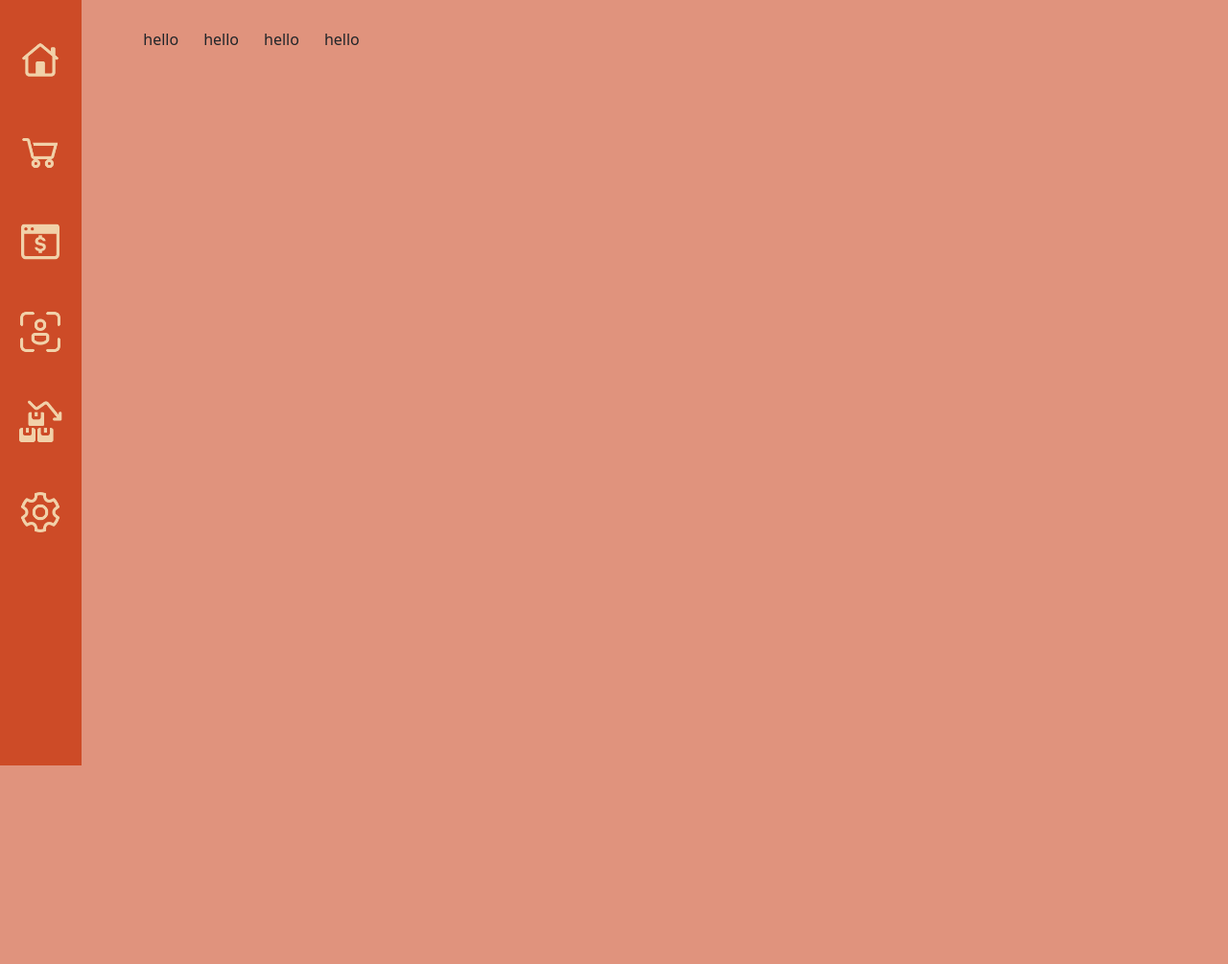
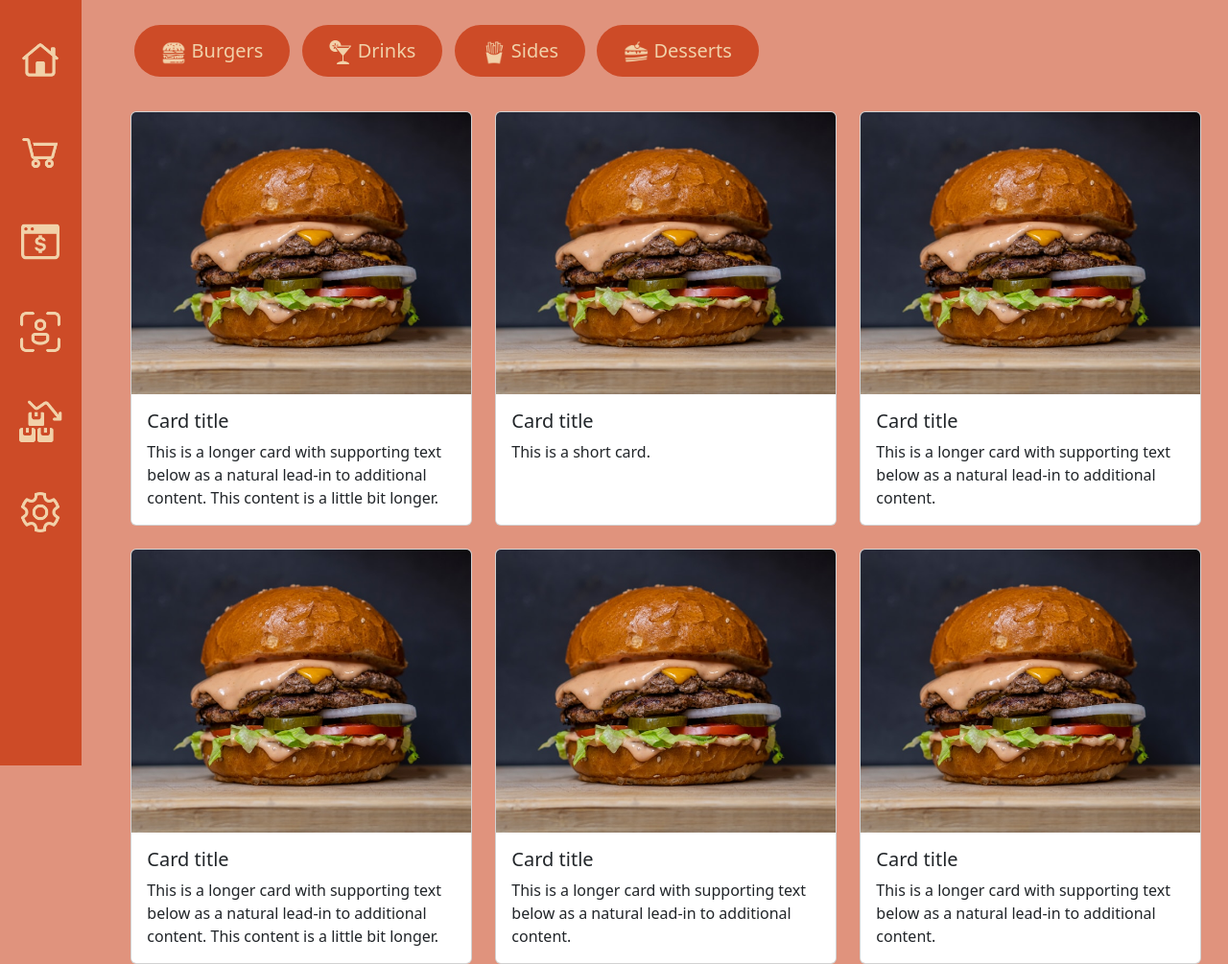
Before and after one commit to Eshhar121/MOS-Web, a plain HTML site: page index.html in a window 1280 px wide. Shown: the part 80-1085 px from the top of the page at 96% size. Before the commit the page ends 800 px from the top, so only its background shows below. Drawn offline with nearby package versions, Linux system fonts and the light colour scheme; a web font is replaced by a local one.

Commit message:
second commit

```diff
--- a/css/style.css
+++ b/css/style.css
@@ -38,6 +38,16 @@ body{
     transition: background-color 0.3s;
 }
 
+.b{
+    background-color: rgb(205, 75, 39);
+    color: #F1D1A9;
+    border: 0px;
+}
+
+.b:hover{
+    background-color: rgb(196, 53, 13);
+}
+
 @media(max-width: 600px){
     .navbar-text{
         display: none;
--- a/index.html
+++ b/index.html
@@ -16,7 +16,7 @@
         <div class="container-fluid">
             <a class="navbar-brand">
                 <img src="img/mos-burgers-high-resolution-logo.png" width="70" alt="" srcset="">
-            </a>
+            </a><p></p>
             <span class="navbar-text justify-content-sm-start">
                 HOME
             </span>
@@ -41,14 +41,69 @@
           <div class="col">
             <div class="container">
               <div class="row">
-                <div class="d-flex mt-4">
-                  <button type="button m-2" class="btn">hello</button>
-                  <button class="btn">hello</button>
-                  <button class="btn">hello</button>
-                  <button class="btn">hello</button>
+                <div class="mt-4 ml-4">
+                  <button class="b rounded-5 fs-5 p-1 m-1"><div class="m-1 mx-4 my-2"><img src="img/Sidebar/burger.png" width="26">  Burgers</div></button>
+                  <button class="b rounded-5 fs-5 p-1 m-1"><div class="m-1 mx-4 my-2"><img src="img/Sidebar/cocktail.png" width="25">  Drinks</div></button>
+                  <button class="b rounded-5 fs-5 p-1 m-1"><div class="m-1 mx-4 my-2"><img src="img/Sidebar/french.png" width="26">  Sides</div></button>
+                  <button class="b rounded-5 fs-5 p-1 m-1"><div class="m-1 mx-4 my-2"><img src="img/Sidebar/dessert.png" width="26">  Desserts</div></button>
                 </div>
               </div>
-              <div class="row row-cols-1 row-cols-md-2 g-4"></div>
+              <div class="row row-cols-1 row-cols-md-3 g-4 mt-2">
+                <div class="col">
+                  <div class="card h-100">
+                    <img src="img/amirali-mirhashemian-sc5sTPMrVfk-unsplash.jpg" class="card-img-top" alt="...">
+                    <div class="card-body">
+                      <h5 class="card-title">Card title</h5>
+                      <p class="card-text">This is a longer card with supporting text below as a natural lead-in to additional content. This content is a little bit longer.</p>
+                    </div>
+                  </div>
+                </div>
+                <div class="col">
+                  <div class="card h-100">
+                    <img src="img/amirali-mirhashemian-sc5sTPMrVfk-unsplash.jpg" class="card-img-top" alt="...">
+                    <div class="card-body">
+                      <h5 class="card-title">Card title</h5>
+                      <p class="card-text">This is a short card.</p>
+                    </div>
+                  </div>
+                </div>
+                <div class="col">
+                  <div class="card h-100">
+                    <img src="img/amirali-mirhashemian-sc5sTPMrVfk-unsplash.jpg" class="card-img-top" alt="...">
+                    <div class="card-body">
+                      <h5 class="card-title">Card title</h5>
+                      <p class="card-text">This is a longer card with supporting text below as a natural lead-in to additional content.</p>
+                    </div>
+                  </div>
+                </div>
+                <div class="col">
+                  <div class="card h-100">
+                    <img src="img/amirali-mirhashemian-sc5sTPMrVfk-unsplash.jpg" class="card-img-top" alt="...">
+                    <div class="card-body">
+                      <h5 class="card-title">Card title</h5>
+                      <p class="card-text">This is a longer card with supporting text below as a natural lead-in to additional content. This content is a little bit longer.</p>
+                    </div>
+                  </div>
+                </div>
+                <div class="col">
+                  <div class="card h-100">
+                    <img src="img/amirali-mirhashemian-sc5sTPMrVfk-unsplash.jpg" class="card-img-top" alt="...">
+                    <div class="card-body">
+                      <h5 class="card-title">Card title</h5>
+                      <p class="card-text">This is a longer card with supporting text below as a natural lead-in to additional content.</p>
+                    </div>
+                  </div>
+                </div>
+                <div class="col">
+                  <div class="card h-100">
+                    <img src="img/amirali-mirhashemian-sc5sTPMrVfk-unsplash.jpg" class="card-img-top" alt="...">
+                    <div class="card-body">
+                      <h5 class="card-title">Card title</h5>
+                      <p class="card-text">This is a longer card with supporting text below as a natural lead-in to additional content.</p>
+                    </div>
+                  </div>
+                </div>
+              </div>
             </div>
           </div>
         </div>
```
Also changed, not shown: img/amirali-mirhashemian-sc5sTPMrVfk-unsplash.jpg (added).
